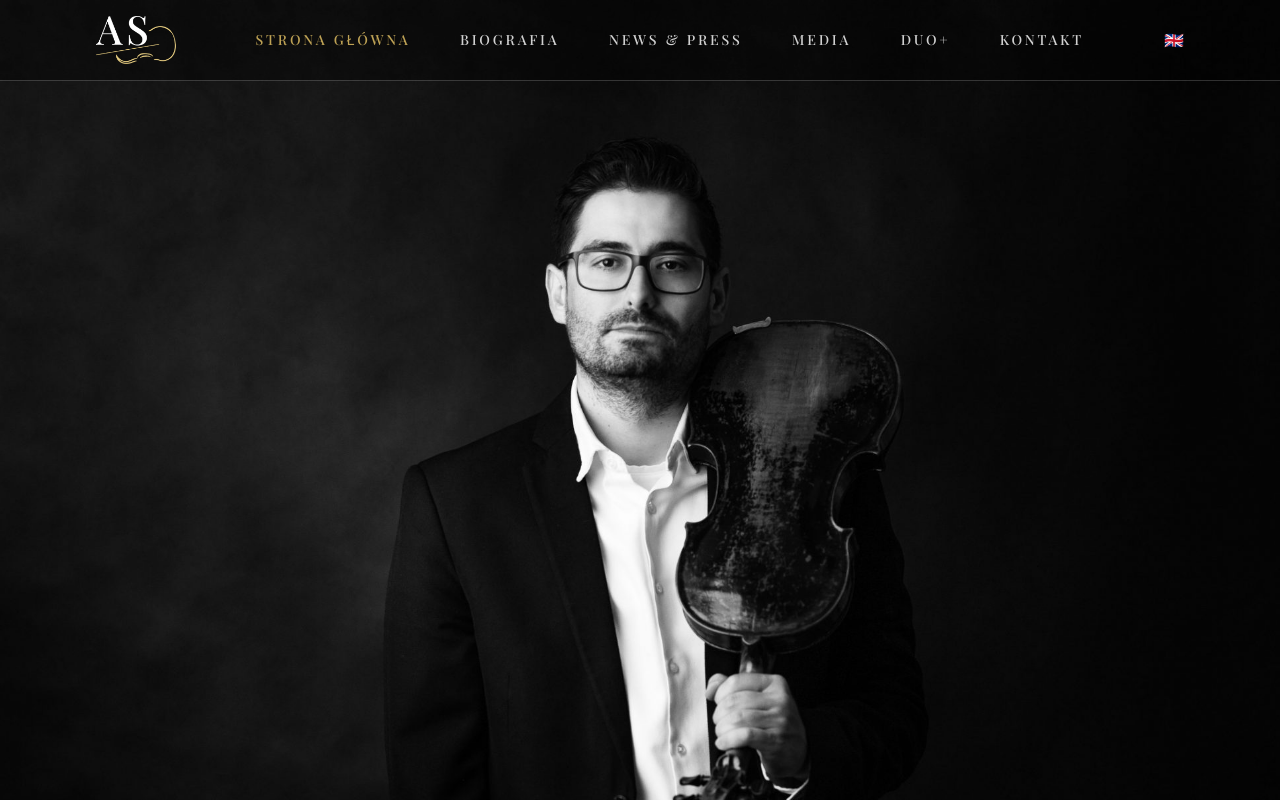
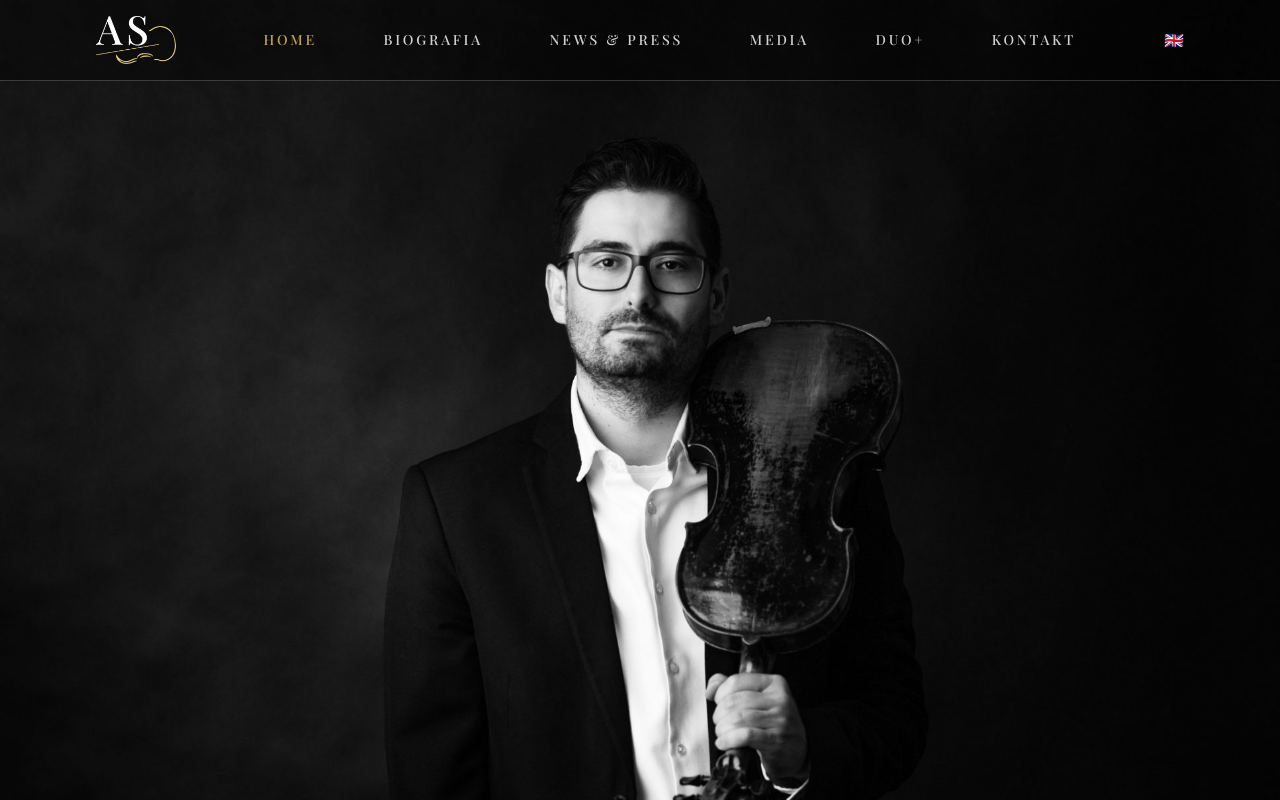
Before and after one commit to HeatGub/Adrian-site, a Next.js app: page /pl in a window 1280 px wide. Shown: the top 800 px of the page. Built offline with nearby package versions, Linux system fonts and the light colour scheme; a web font is replaced by a local one.

Commit message:
Improve navbar items layout

```diff
--- a/src/components/NavItem.tsx
+++ b/src/components/NavItem.tsx
@@ -42,7 +42,7 @@ export default function NavItem({
     <Link
       href={href}
       onClick={onClick}
-      className={`transition-colors duration-200 ${className} ${stateClass}`}
+      className={`transition-colors duration-200 text-center px-2 ${className} ${stateClass}`}
     >
       {label}
     </Link>
--- a/src/components/Navbar.tsx
+++ b/src/components/Navbar.tsx
@@ -58,12 +58,12 @@ export default function Navbar() {
           </Link>
 
           {/* Desktop nav */}
-          <nav className="hidden md:flex items-center justify-between flex-1 ml-8 md:ml-8 lg:ml-16 xl:ml-20">
+          <nav className="hidden md:flex items-center justify-between flex-1 ml-4 md:ml-2 lg:ml-10 xl:ml-20">
             <NavLinks
               wrapperClassName="flex items-center justify-between flex-1"
-              itemClassName="text-sm tracking-[0.01em] sm:tracking-[0.05em] lg:tracking-[0.2em] font-medium"
+              itemClassName="text-sm tracking-[0.01em] sm:tracking-[0.05em] md:tracking-[0.1em] xl:tracking-[0.2em] font-medium"
             />
-            <LanguageSwitcher className="ml-8 md:ml-8 lg:ml-16 xl:ml-20"/>
+            <LanguageSwitcher className="ml-4 md:ml-2 lg:ml-10 xl:ml-20"/>
           </nav>
 
           {/* Mobile menu button */}
--- a/src/components/NavigationHelpers.ts
+++ b/src/components/NavigationHelpers.ts
@@ -7,7 +7,7 @@ export interface NavLinkDef {
 }
 
 export const NAV_LINKS: NavLinkDef[] = [
-  { slug: "",           labelEn: "HOME",         labelPl: "STRONA GŁÓWNA"},
+  { slug: "",           labelEn: "HOME",         labelPl: "HOME"},
   { slug: "biography",  labelEn: "BIOGRAPHY",    labelPl: "BIOGRAFIA"    },
   { slug: "news-press", labelEn: "NEWS & PRESS", labelPl: "NEWS & PRESS" },
   { slug: "media",      labelEn: "MEDIA",        labelPl: "MEDIA"        },
```
